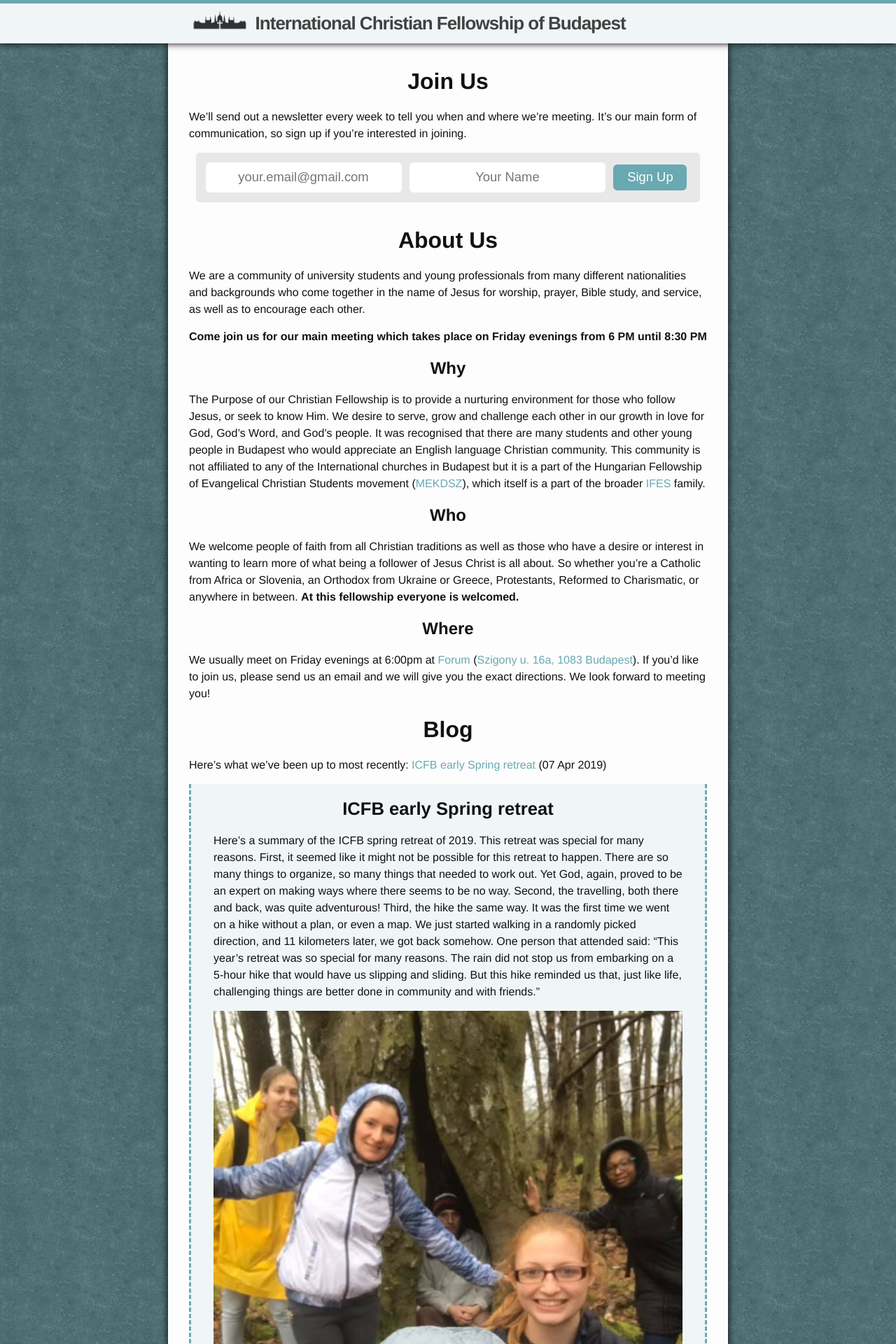
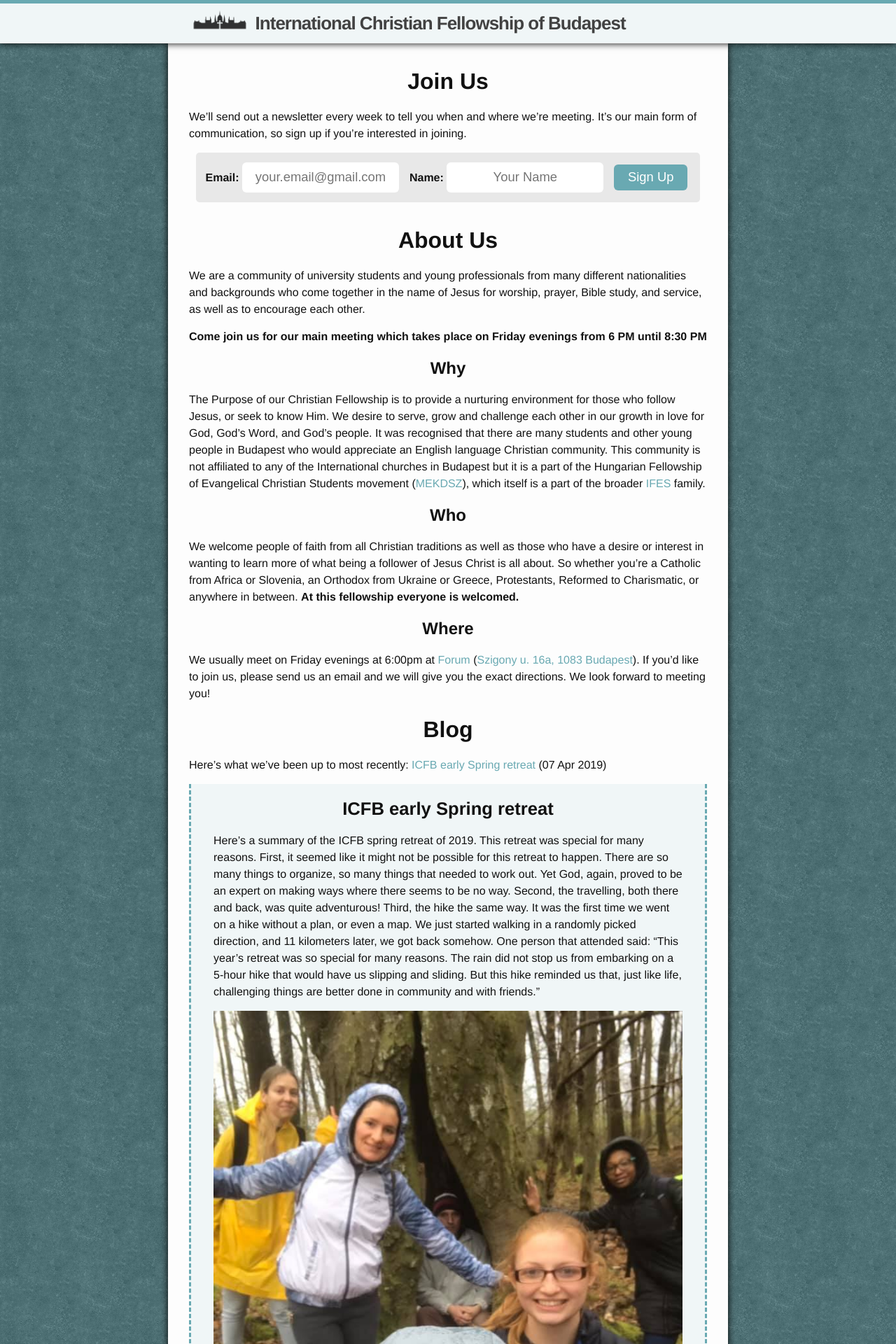
Before and after one commit to sionleroux/icfbudapest.org, a Jekyll site: the page built from index.md, in a window 1280 px wide. Shown: the top 1920 px of the page at 70% size. Built offline with Jekyll 4.4.1, drawn with Linux system fonts in a browser that asks for light colours.

Commit message:
Add field labels for the signup form
This has been a long-time accessibility and usability issue on the site
for some years and the main impediment to it so far was that I really
liked the way it looked without them and struggled to find a way to make
this fit.  I took the extra effort now to make it work with different
layouts so that on laptop and desktop they all fit in one line and for
tablets, mobiles etc. they rearrange vertically.

```diff
--- a/_includes/signup-form.html
+++ b/_includes/signup-form.html
@@ -1,12 +1,14 @@
 <form class="signup" action="//icfbudapest.us7.list-manage.com/subscribe/post?u=37ba0672f9dd1681b1fadde2c&id=dc66af2683" method="post" id="mc-embedded-subscribe-form" name="mc-embedded-subscribe-form" target="_blank">
-    <!-- <label for="mce-EMAIL">Email Address</label> -->
-    <input type="email" value="" name="EMAIL" class="required email"
-    id="mce-EMAIL" required placeholder="your.email@gmail.com">
+    <label class="input-field" for="mce-EMAIL">Email:
+        <input type="email" value="" name="EMAIL" class="required email"
+        id="mce-EMAIL" required placeholder="your.email@gmail.com">
+    </label>
 
-    <!-- <label for="mce-MMERGE3">Name</label> -->
-    <input type="text" value="" name="MMERGE3" id="mce-MMERGE3" placeholder="Your Name">
+    <label class="input-field" for="mce-MMERGE3">Name:
+        <input type="text" value="" name="MMERGE3" id="mce-MMERGE3" placeholder="Your Name">
+    </label>
 
     <!-- real people should not fill this in and expect good things - do not remove this or risk form bot signups-->
     <div style="position: absolute; left: -5000px;" aria-hidden="true"><input type="text" name="b_37ba0672f9dd1681b1fadde2c_dc66af2683" tabindex="-1" value=""></div>
-    <input type="submit" value="Sign Up" name="subscribe" id="mc-embedded-subscribe" class="button">
+    <input type="submit" value="Sign Up" name="subscribe" id="mc-embedded-subscribe" class="button input-field">
 </form>
--- a/_sass/_base.scss
+++ b/_sass/_base.scss
@@ -222,11 +222,16 @@
     margin-bottom: 30px;
     font-weight: 600;
 
+    .input-field {
+        margin: 0.5%;
+    }
+
     input {
-        width: 39%;
+        width: 31%;
         height: 2em;
         padding: 0.5%;
         margin: 0.5%;
+        margin-left: 0;
         font-size: 115%;
         border-radius: 6px;
         border: 0;
@@ -240,8 +245,18 @@
         }
     }
 
+    @include media-query($on-laptop) {
+        input {
+            font-size: 90%;
+            width: 30%;
+        }
+        .input-field {
+            margin: 0;
+        }
+    }
+
     @include media-query($on-palm) {
-        input {
+        .input-field,input {
             width: 100%;
             margin: $spacing-unit / 4 0;
             padding: 0.5% 0;
```
